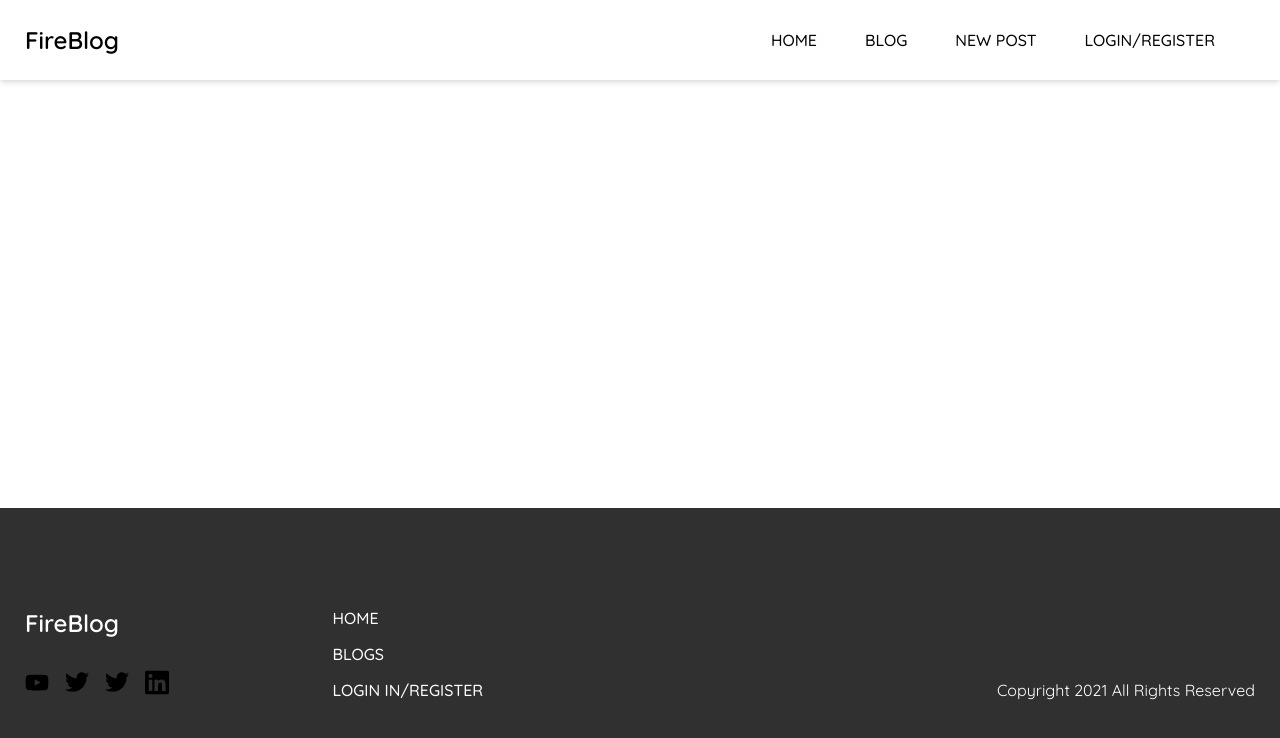
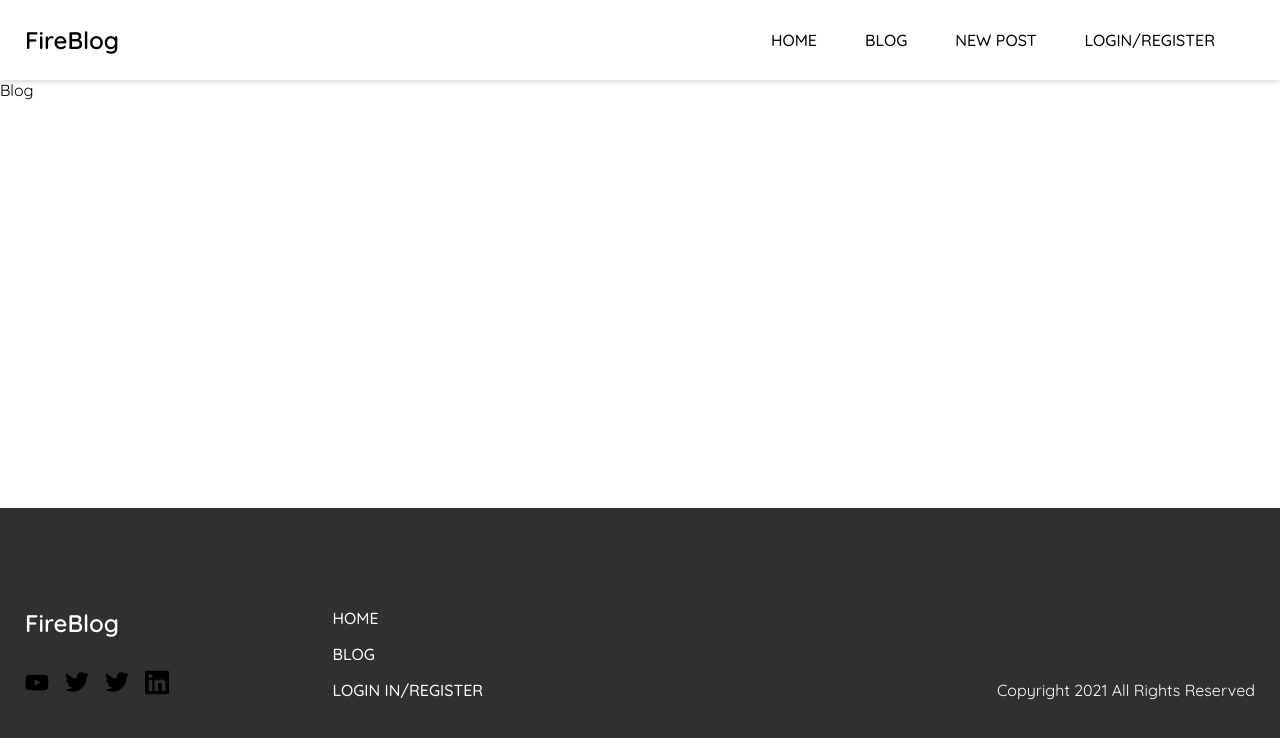
Before and after one commit to bohdanmoroziuk/fireblog, a Vue app: page /blog in a window 1280 px wide. Shown: the top 738 px of the page. Built offline with nearby package versions, Linux system fonts and the light colour scheme; what vue3-editor would draw is missing.

Commit message:
feat(views): add blank blog page

```diff
--- a/src/components/Footer.vue
+++ b/src/components/Footer.vue
@@ -32,8 +32,8 @@
             <router-link class="link" :to="{ name: 'home' }">
               Home
             </router-link>
-            <router-link class="link" to="#">
-              Blogs
+            <router-link class="link" :to="{ name: 'blog' }">
+              Blog
             </router-link>
             <router-link v-if="admin" class="link" to="#">
               New Post
--- a/src/components/Navbar.vue
+++ b/src/components/Navbar.vue
@@ -6,8 +6,8 @@
       </div>
       <div class="nav-links">
         <ul v-show="!mobile">
-          <router-link class="link" to="#">Home</router-link>
-          <router-link class="link" to="#">Blog</router-link>
+          <router-link class="link" :to="{ name: 'home' }">Home</router-link>
+          <router-link class="link" :to="{ name: 'blog' }">Blog</router-link>
           <router-link class="link" to="#">New Post</router-link>
           <router-link class="link" to="#">Login/Register</router-link>
         </ul>
@@ -23,8 +23,8 @@
     />
     <transition name="mobile-nav">
       <ul class="mobile-nav" v-show="mobileNav">
-        <router-link class="link" to="#">Home</router-link>
-        <router-link class="link" to="#">Blog</router-link>
+        <router-link class="link" :to="{ name: 'home' }">Home</router-link>
+        <router-link class="link" :to="{ name: 'blog' }">Blog</router-link>
         <router-link class="link" to="#">New Post</router-link>
         <router-link class="link" to="#">Login/Register</router-link>
       </ul>
--- a/src/router/routes.js
+++ b/src/router/routes.js
@@ -4,4 +4,9 @@ export default [
     name: 'home',
     component: () => import('@/views/Home.vue'),
   },
+  {
+    path: '/blog',
+    name: 'blog',
+    component: () => import('@/views/Blog.vue'),
+  },
 ];
--- /dev/null
+++ b/src/views/Blog.vue
@@ -0,0 +1,11 @@
+<template>
+  <div class="blog">
+    Blog
+  </div>
+</template>
+
+<script>
+export default {
+  name: 'Blog',
+};
+</script>
```
